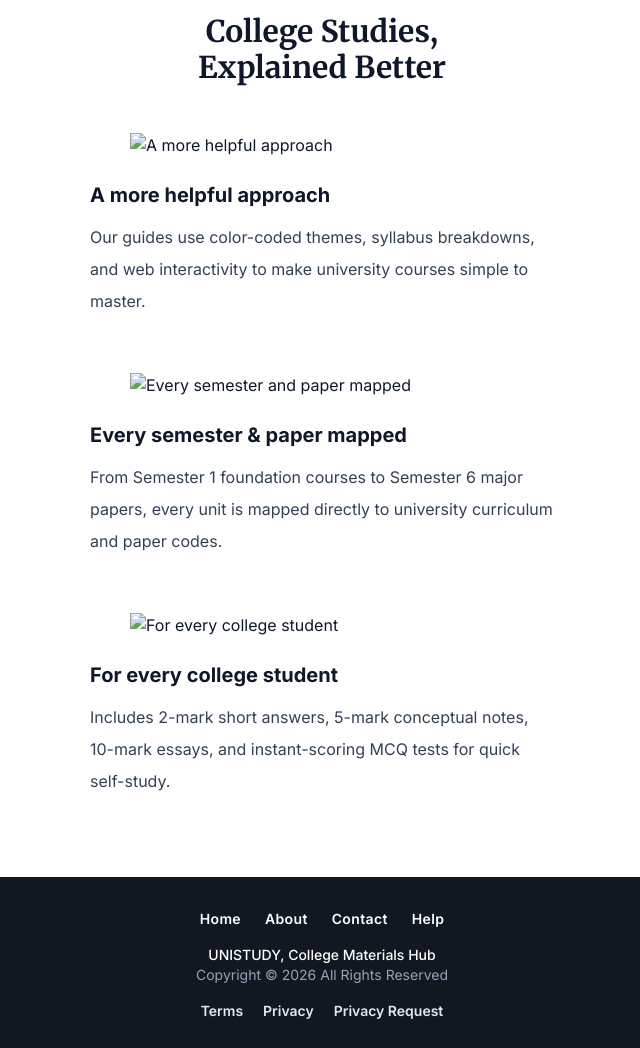
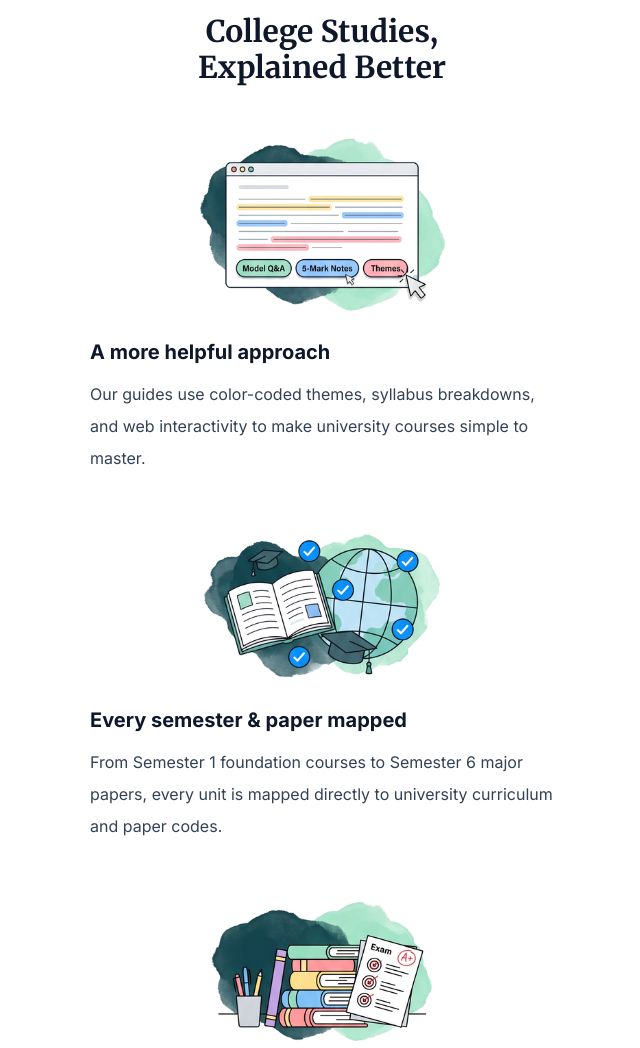
Before and after one commit to zapadiyavirat008-glitch/UNISTUDY, a plain HTML site: page index.html in a window 1280 px wide. Shown: the part 1400-2448 px from the top of the page, without its empty margins (318-958 px from the left). Drawn offline with nearby package versions, Linux system fonts and the light colour scheme; files whose address does not match are found by name.

Commit message:
Update index.html

```diff
--- a/index.html
+++ b/index.html
@@ -304,7 +304,7 @@
         <!-- Point 1 -->
         <div class="mb-14 text-center sm:text-left">
           <div class="mb-6 flex justify-center">
-            <img src="assets/feat_1.png" alt="A more helpful approach" class="w-full max-w-xs sm:max-w-sm h-auto object-contain" />
+            <img src="feat_1.png" alt="A more helpful approach" class="w-full max-w-xs sm:max-w-sm h-auto object-contain" />
           </div>
           <h3 class="font-bold text-lg sm:text-xl text-slate-900 mb-3">
             A more helpful approach
@@ -317,7 +317,7 @@
         <!-- Point 2 -->
         <div class="mb-14 text-center sm:text-left">
           <div class="mb-6 flex justify-center">
-            <img src="assets/feat_2.png" alt="Every semester and paper mapped" class="w-full max-w-xs sm:max-w-sm h-auto object-contain" />
+            <img src="feat_2.png" alt="Every semester and paper mapped" class="w-full max-w-xs sm:max-w-sm h-auto object-contain" />
           </div>
           <h3 class="font-bold text-lg sm:text-xl text-slate-900 mb-3">
             Every semester &amp; paper mapped
@@ -330,7 +330,7 @@
         <!-- Point 3 -->
         <div class="mb-4 text-center sm:text-left">
           <div class="mb-6 flex justify-center">
-            <img src="assets/feat_3.png" alt="For every college student" class="w-full max-w-xs sm:max-w-sm h-auto object-contain" />
+            <img src="feat_3.png" alt="For every college student" class="w-full max-w-xs sm:max-w-sm h-auto object-contain" />
           </div>
           <h3 class="font-bold text-lg sm:text-xl text-slate-900 mb-3">
             For every college student
```
